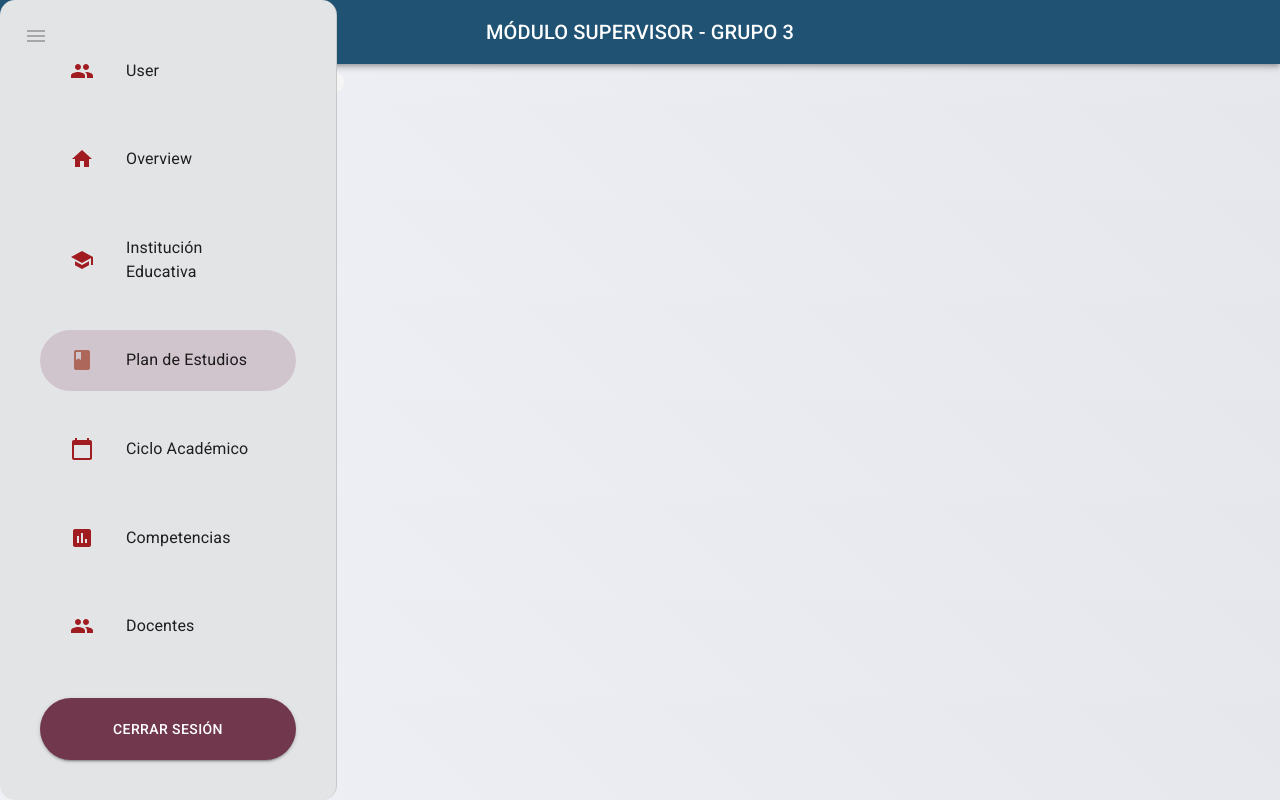
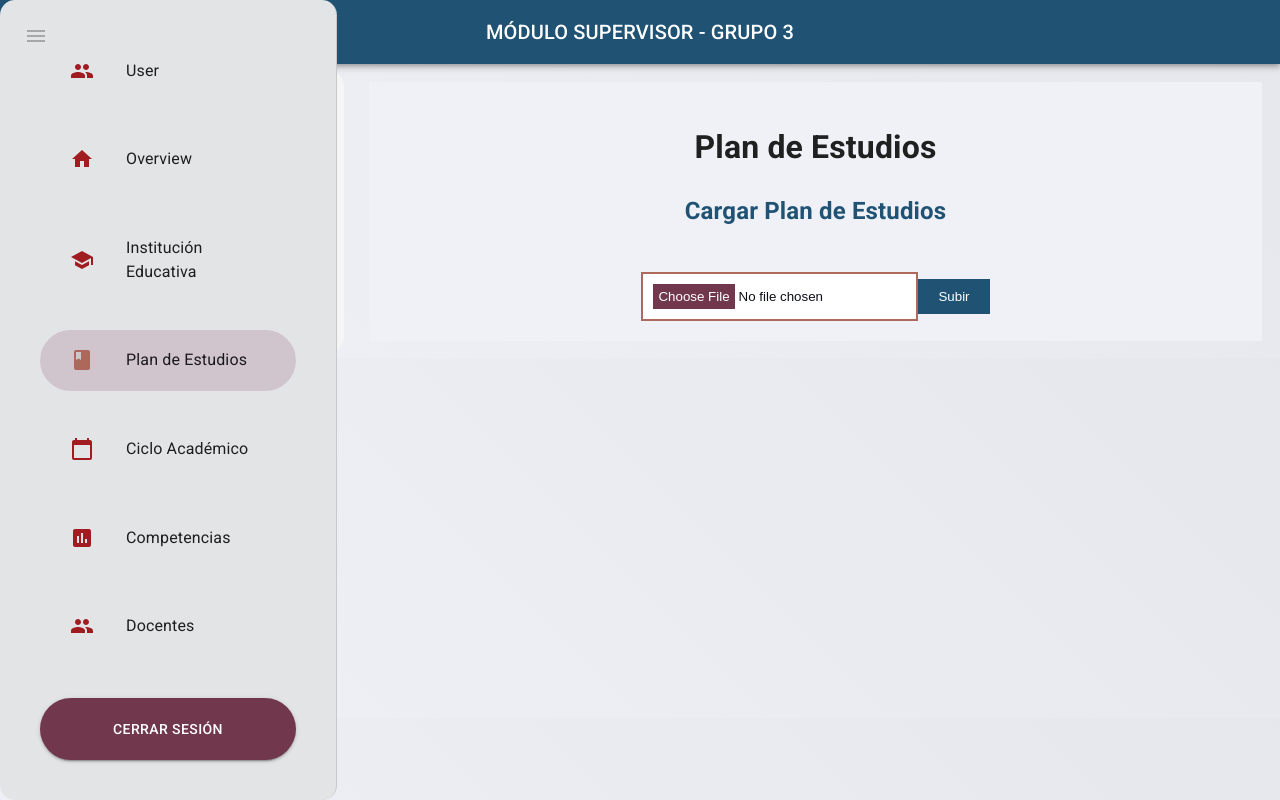
Before and after one commit to harold232/supervisor-front, a React (Vite) app: page /plan-de-estudios in a window 1280 px wide. Built offline with nearby package versions, Linux system fonts and the light colour scheme.

Commit message:
Plan estudios funcionaldiad

```diff
--- /dev/null
+++ b/src/general/hooks/useUploaExcel.js
@@ -0,0 +1,46 @@
+import { useState } from 'react';
+
+function useUploadExcel() {
+  const [file, setFile] = useState(null);
+
+  const handleFileChange = (e) => {
+    setFile(e.target.files[0]);
+  };
+
+  const handleSubmit = (e) => {
+    e.preventDefault();
+
+    if (!file) {
+      alert("Por favor selecciona un archivo.");
+      return;
+    }
+
+    const formData = new FormData();
+    formData.append('file', file);
+
+    fetch('http://localhost:8080/v1/planestudios/cargar', {
+      method: 'POST',
+      body: formData,
+    })
+      .then((response) => {
+        if (response.ok) {
+          alert("Archivo cargado exitosamente");
+        } else {
+          alert("Error al cargar el archivo");
+        }
+        console.log(response);
+      })
+      .catch((error) => {
+        console.error("Error al cargar el archivo:", error);
+        alert("Error al cargar el archivo");
+      });
+  };
+
+  return {
+    file,
+    handleFileChange,
+    handleSubmit,
+  };
+}
+
+export default useUploadExcel;
--- a/src/routes/AppRouter.jsx
+++ b/src/routes/AppRouter.jsx
@@ -9,6 +9,7 @@ import EditCompetenciaE from "../pages/EditCompetenciaE.jsx";
 import EditCompetenciaG from "../pages/EditCompetenciaG.jsx";
 import ImportarCompetencia from '../pages/ImportarCompetencia';
 import { AppBar, Toolbar, Typography } from '@mui/material';
+import UploadExcel from '../views/UploadExcel.jsx';
 
 const AppRouter = () => {
 
@@ -33,6 +34,7 @@ const AppRouter = () => {
                         <Route path="/editar-competencia-especifica/:id" element={<EditCompetenciaE />} />
                         <Route path="/editar-competencia-general/:id" element={<EditCompetenciaG />} />
                         <Route path="/importar-competencia" element={<ImportarCompetencia />} />
+                        <Route path="/plan-de-estudios" element={<UploadExcel />} />
                     </Routes>
                 </div>
             </div>
--- /dev/null
+++ b/src/views/UploadExcel.jsx
@@ -0,0 +1,16 @@
+import React from 'react';
+import UploadExcelView from './UploadExcelView';
+import useUploadExcel from '../general/hooks/useUploaExcel';
+
+function UploadExcel() {
+  const { handleFileChange, handleSubmit } = useUploadExcel();
+
+  return (
+    <UploadExcelView
+      handleFileChange={handleFileChange}
+      handleSubmit={handleSubmit}
+    />
+  );
+}
+
+export default UploadExcel;
--- /dev/null
+++ b/src/views/UploadExcelView.css
@@ -0,0 +1,48 @@
+:root {
+    --color-texto: #0d0f16;
+    --color-fondo: #eff1f6;
+    --color-primario: #205274;
+    --color-secundario: #71384d;
+    --color-acento: #af695c;
+  }
+
+.upload-excel-header {
+    background-color: var(--color-fondo);
+    padding: 20px;
+  }
+
+  .upload-excel-header h2 {
+    color: var(--color-primario);
+  }
+
+  .upload-excel-form {
+    margin-top: 20px;
+  }
+
+  .upload-excel-form input[type="file"] {
+    padding: 10px;
+    border: 2px solid var(--color-acento);
+    background-color: white;
+    color: var(--color-texto);
+  }
+
+  .upload-excel-form input[type="file"]::file-selector-button {
+    background-color: var(--color-secundario);
+    color: white;
+    padding: 5px;
+    border: none;
+    cursor: pointer;
+  }
+
+  .upload-excel-form button {
+    background-color: var(--color-primario);
+    color: white;
+    border: none;
+    padding: 10px 20px;
+    cursor: pointer;
+    margin-top: 10px;
+  }
+
+  .upload-excel-form button:hover {
+    background-color: var(--color-secundario);
+  }
--- /dev/null
+++ b/src/views/UploadExcelView.jsx
@@ -0,0 +1,17 @@
+import React from 'react';
+import './UploadExcelView.css';
+
+function UploadExcelView({ handleFileChange, handleSubmit }) {
+  return (
+    <div className="upload-excel-header" style={{ textAlign: 'center' }}>
+      <h1>Plan de Estudios</h1>
+      <h2>Cargar Plan de Estudios</h2>
+      <form onSubmit={handleSubmit} className="upload-excel-form" style={{ display: 'inline-block' }}>
+        <input type="file" onChange={handleFileChange} accept=".xlsx, .xls" />
+        <button type="submit">Subir</button>
+      </form>
+    </div>
+  );
+}
+
+export default UploadExcelView;
```
